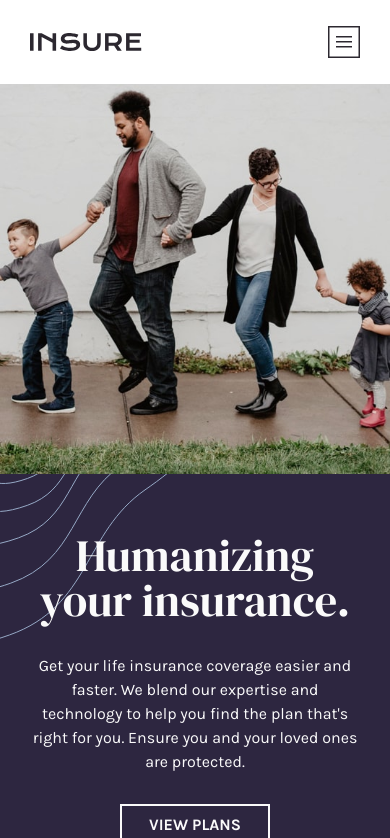
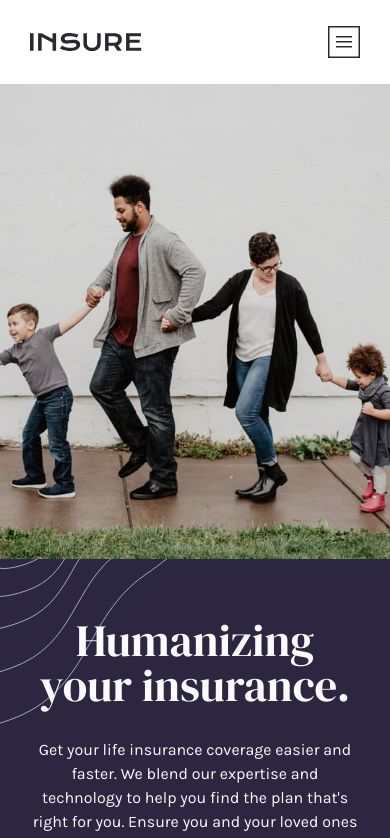
Before and after one commit to aveandrian/insure-landing-page-react, a React (Vite) app: page / in a window 390 px wide. Shown: the top 838 px of the page. Built offline with nearby package versions, Linux system fonts and the light colour scheme.

Commit message:
fixed mobile nav

```diff
--- a/src/App.css
+++ b/src/App.css
@@ -10,7 +10,7 @@ body, #root {
 }
 
 .header-section {
-  z-index: 1;
+  z-index: 0;
   display: flex;
   flex-direction: column;
   gap: 2.5rem;
@@ -18,6 +18,7 @@ body, #root {
   min-height: 60vh;
   position: relative;
   background-color: hsl(256, 26%, 20%);
+  margin-top: 10vh;
   margin-bottom: 20vh;
   position: relative;
 }
--- a/src/App.jsx
+++ b/src/App.jsx
@@ -4,9 +4,9 @@ function App() {
 
   return (
     <>
+      <Navbar />
+      <section className='header-section'>
 
-      <section className='header-section'>
-        <Navbar />
 
         <div className='header-section-content-wrapper'>
           <div className='header-section-content'>
@@ -107,7 +107,7 @@ function App() {
             <p>Licenses</p>
           </div>
         </div>
-        <div class="attribution">
+        <div className="attribution">
           Challenge by <a href="https://www.frontendmentor.io?ref=challenge" target="_blank">Frontend Mentor</a>.
           Coded by <a href="https://github.com/aveandrian">aveandrian</a>.
         </div>
--- a/src/styles/Navbar.css
+++ b/src/styles/Navbar.css
@@ -1,5 +1,6 @@
 nav {
     display: flex;
+    width: 100%;
     align-items: center;
     padding: 0.625rem 9.375rem;
     height: 10vh;
@@ -7,7 +8,8 @@ nav {
     font-family: 'Karla', sans-serif;
     background-color: white;
     z-index: 3;
-
+    position: fixed;
+    top: 0;
 }
 
 nav img {
@@ -55,15 +57,11 @@ nav img {
 @media screen and (max-width: 950px) {
     nav {
         padding: 1.875rem;
-        position: absolute;
+        /* position: absolute; */
         z-index: 1;
         background-color: white;
         width: 100%;
         overflow: hidden;
-    }
-
-    nav.opened {
-        position: fixed;
     }
 
     .menu-btn {
```
